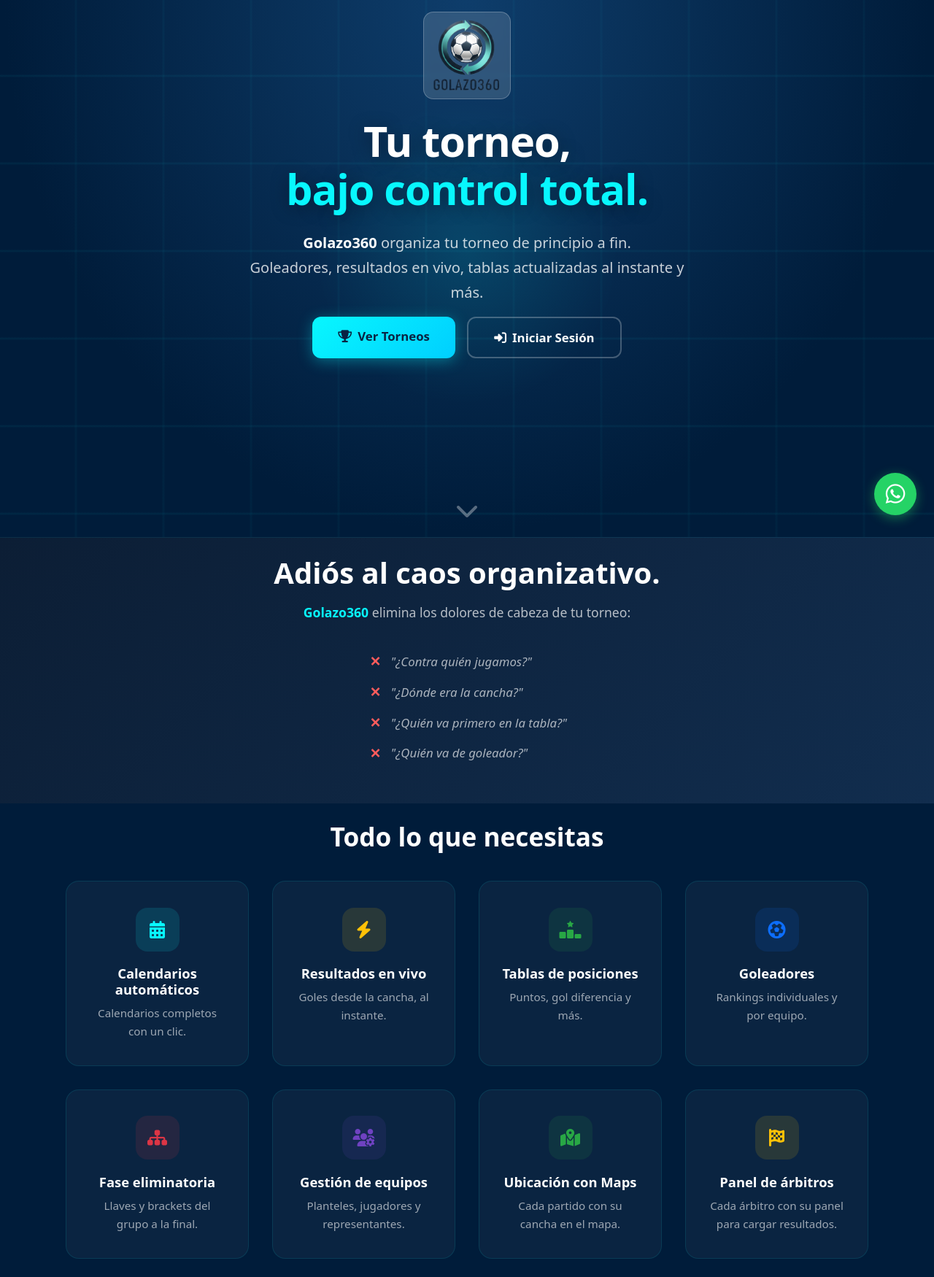
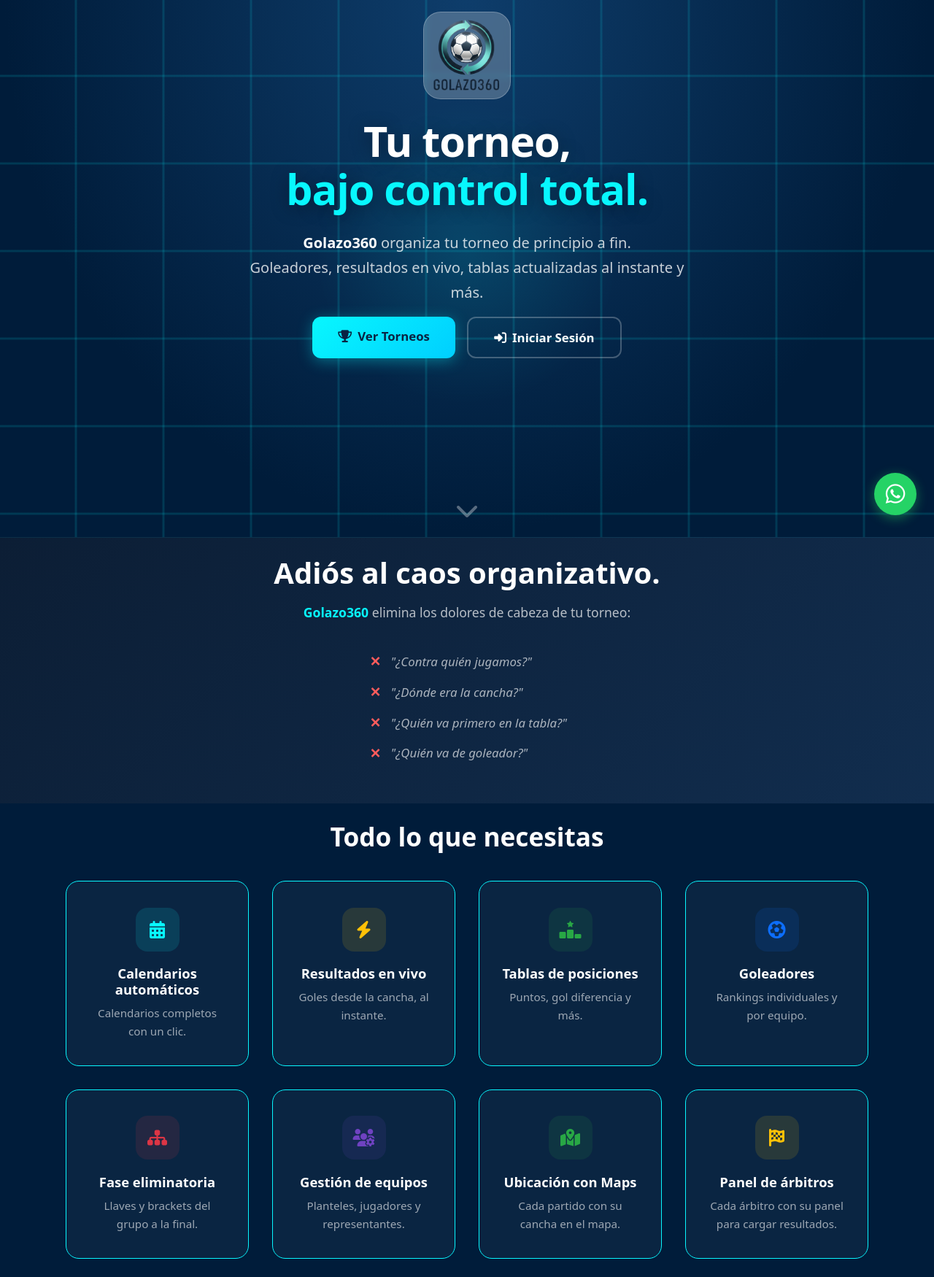
Before and after one commit to Moy020513/Torneos, a Django app: page / in a window 1280 px wide. Shown: the part 70-1820 px from the top of the page at 73% size. Run offline with Django 4.2, Linux system fonts and the light colour scheme; data that the repository does not hold is empty; some libraries are stand-ins or nearby versions.

Commit message:
css landing

```diff
--- a/static/css/landing.css
+++ b/static/css/landing.css
@@ -28,8 +28,8 @@
 }
 
 #hero-logo { display:inline-block;
-    padding:8px; border-radius:14px;
-    background: rgba(255, 255, 255, 0.144);
+    padding:8px; border-radius:24px;
+    background: rgba(255, 255, 255, 0.239);
     -webkit-backdrop-filter: blur(4px);
      backdrop-filter: blur(4px);
      border:1px solid rgba(255, 255, 255, 0.24);
@@ -43,8 +43,8 @@
     position: absolute;
     inset: 0;
     background:
-        linear-gradient(180deg, transparent 48%, rgba(8,247,254,.06) 50%, transparent 52%),
-        linear-gradient(90deg, transparent 48%, rgba(8,247,254,.04) 50%, transparent 52%);
+        linear-gradient(180deg, transparent 48%, rgba(0, 247, 255, 0.169) 50%, transparent 52%),
+        linear-gradient(90deg, transparent 48%, rgba(8, 246, 254, 0.169) 50%, transparent 52%);
     background-size: 120px 120px;
     pointer-events: none;
     animation: pitchDrift 18s linear infinite;
@@ -287,7 +287,7 @@
 
 .feature-card {
     background: rgba(255,255,255,.04);
-    border: 1px solid rgba(8,247,254,.1);
+    border: 1px solid rgb(8, 246, 254);
     border-radius: 18px;
     padding: 2.2rem 1.8rem;
     transition: transform .25s, border-color .25s, box-shadow .25s;
--- a/templates/base.html
+++ b/templates/base.html
@@ -143,7 +143,7 @@
                         {% endif %}
                         <li class="nav-item dropdown">
                             <a class="nav-link dropdown-toggle" href="#" role="button" data-bs-toggle="dropdown">
-                                <i class="fa-solid fa-user me-1"></i> {{ user.username }}
+                                <i class="fa-solid fa-user me-1"></i> {{ user.first_name|default:user.username }}
                             </a>
                             <ul class="dropdown-menu">
                                 <li><a class="dropdown-item" href="{% url 'perfil_usuario' %}">Perfil</a></li>
--- a/templates/torneos/index.html
+++ b/templates/torneos/index.html
@@ -258,7 +258,7 @@
 </div>
 
 <!-- ========== WHATSAPP FLOTANTE ========== -->
-<a href="https://wa.me/524141232177?text=Hola%20quiero%20informes%20sobre%20Golazo360" target="_blank" rel="noopener noreferrer" class="whatsapp-float" title="Escríbenos por WhatsApp">
+<a href="https://wa.me/524141232177?text=Hola,%20quiero%20informes%20sobre%20Golazo360" target="_blank" rel="noopener noreferrer" class="whatsapp-float" title="Escríbenos por WhatsApp">
     <i class="fab fa-whatsapp"></i>
 </a>
 {% endblock %}
```
Also changed, not shown: 1 other file.
